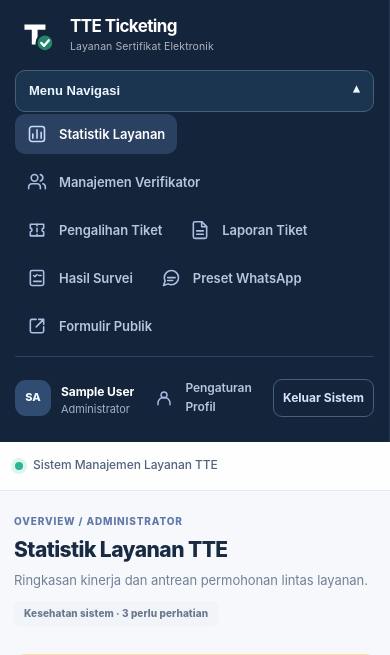
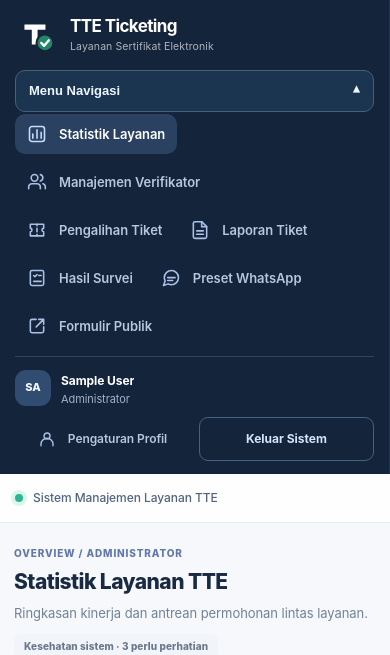
Before and after one commit to ajung5/TTE-Ticketing, a Laravel app: page /admin in a window 390 px wide, after a click that opens the changed part. Shown: the top 655 px of the page. Run offline with Laravel 12, Linux system fonts and the light colour scheme; the visitor is signed in with stand-in values (Sample User, id 1); data that the repository does not hold is empty; parts of the project's set-up code (start-up, migrations or seed data) failed here and were passed over.

Commit message:
feat: update sidebar layout to use grid for improved responsiveness and styling

```diff
--- a/public/css/tte-app.css
+++ b/public/css/tte-app.css
@@ -1458,21 +1458,36 @@ td strong {
     }
     .sidebar-bottom {
         margin-top: 8px;
-        display: flex;
-        align-items: center;
+        display: grid;
+        grid-template-columns: repeat(2, minmax(0, 1fr));
         gap: 9px;
         padding: 10px 0 0;
     }
     .profile-chip {
-        flex: 1;
+        grid-column: 1 / -1;
+        min-width: 0;
         padding: 0;
     }
-    .sidebar-secondary {
-        display: none;
+    .profile-chip > span:last-child {
+        min-width: 0;
+    }
+    .profile-chip strong {
+        max-width: 100%;
+    }
+    .sidebar .sidebar-secondary {
+        justify-content: center;
+        min-height: 44px;
+        margin: 0;
+        text-align: center;
+        overflow-wrap: anywhere;
     }
     .sidebar-logout {
-        width: auto;
+        width: 100%;
+        height: 100%;
+        min-height: 44px;
         padding: 9px;
+        white-space: normal;
+        overflow-wrap: anywhere;
     }
     .topbar {
         height: auto;
@@ -2847,9 +2862,6 @@ a.tte-page-item:focus-visible {
     .tte-internal .sidebar.ui-menu-open .sidebar-group {
         display: flex;
     }
-    .tte-internal .sidebar.ui-menu-open .sidebar-bottom {
-        display: flex;
-    }
     .tte-internal .sidebar.ui-menu-open .tte-menu-chevron {
         transform: rotate(180deg);
     }
@@ -3045,6 +3057,14 @@ a.tte-page-item:focus-visible {
 @media (min-width: 681px) and (max-width: 860px) {
     .tte-internal:not(.tte-sidebar-collapsed) {
         --tte-sidebar-track: 214px;
+    }
+}
+@media (min-width: 681px) and (max-height: 680px) {
+    .tte-internal .sidebar {
+        position: relative;
+        align-self: flex-start;
+        height: auto;
+        min-height: 100vh;
     }
 }
 .tte-sidebar-toggle {
```
